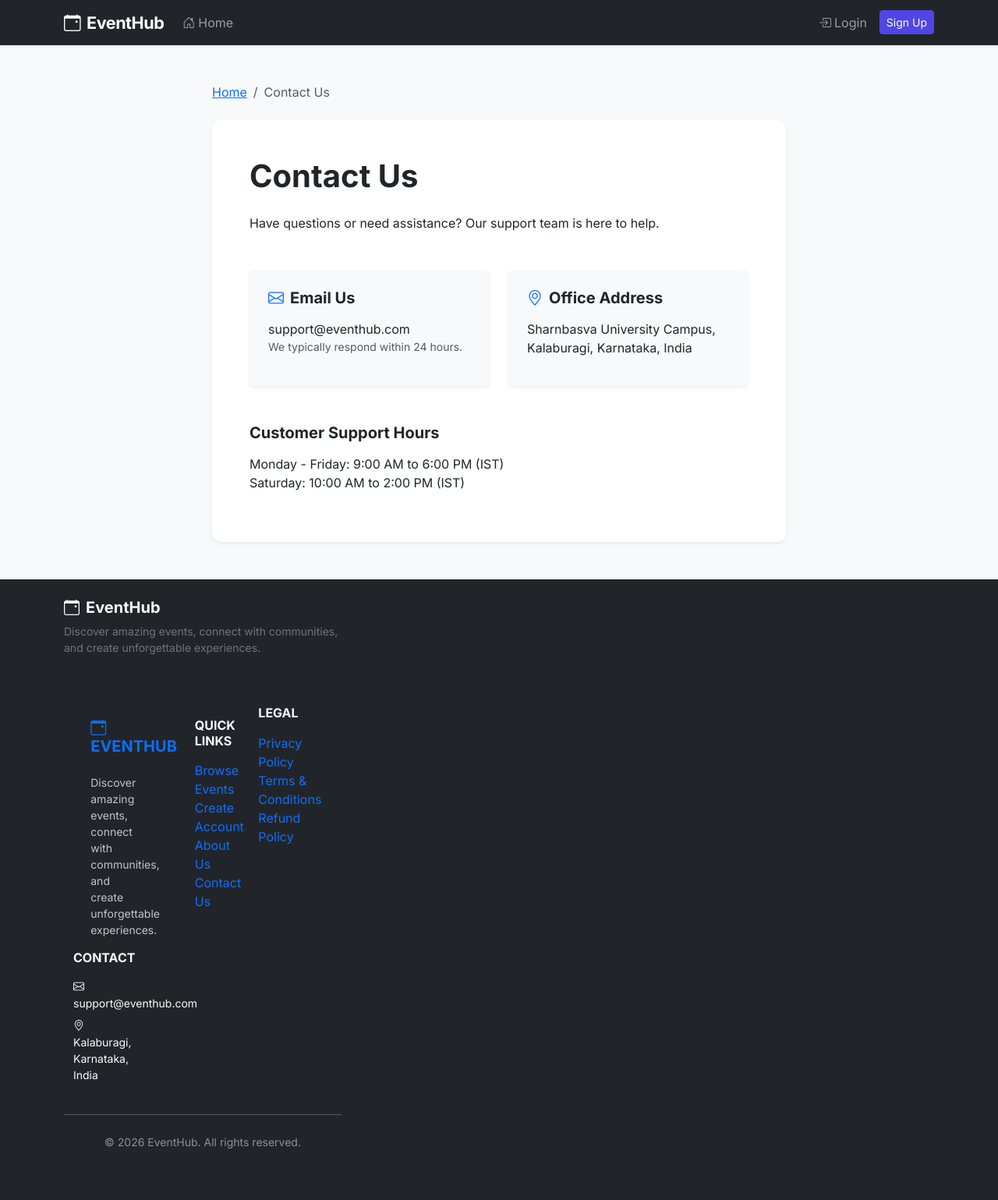
After one commit to veereshawaralli/EVENT-REGISTRATION, a Django app: template templates/events/policies/contact.html in a window 1280 px wide. The commit adds this page. Shown: the whole page at 78% size. Run offline with Django 5.2, Linux system fonts and the light colour scheme; the template is opened without the code that fills it, so the values that code supplies are empty.

Commit message:
Add mandatory policy pages for Razorpay verification

```diff
--- a/templates/base.html
+++ b/templates/base.html
@@ -150,31 +150,46 @@
                     <p class="text-secondary small">
                         Discover amazing events, connect with communities, and create unforgettable experiences.
                     </p>
+    <footer class="bg-dark text-light pt-5 pb-4">
+    <div class="container text-center text-md-start">
+        <div class="row text-center text-md-start">
+            <div class="col-md-3 col-lg-3 col-xl-3 mx-auto mt-3">
+                <h5 class="text-uppercase mb-4 fw-bold text-primary">
+                    <i class="bi bi-calendar-event me-2"></i>EventHub
+                </h5>
+                <p class="small opacity-75">
+                    Discover amazing events, connect with communities, and create unforgettable experiences.
+                </p>
             </div>
-                <div class="col-md-4 mb-3">
-                    <h6 class="fw-semibold">Quick Links</h6>
-                    <ul class="list-unstyled small">
-                        <li><a href="{% url 'events:event_list' %}" class="text-secondary text-decoration-none">Browse Events</a></li>
-                        {% if user.is_authenticated %}
-                        <li><a href="{% url 'registrations:dashboard' %}" class="text-secondary text-decoration-none">My Dashboard</a></li>
-                        <li><a href="{% url 'accounts:profile' %}" class="text-secondary text-decoration-none">Profile</a></li>
-                        {% else %}
-                        <li><a href="{% url 'accounts:signup' %}" class="text-secondary text-decoration-none">Create Account</a></li>
-                        {% endif %}
+            <div class="col-md-2 col-lg-2 col-xl-2 mx-auto mt-3">
+                <h6 class="text-uppercase fw-bold mb-3">Quick Links</h6>
+                <ul class="list-unstyled">
+                    <li><a href="{% url 'events:event_list' %}" class="text-decoration-none">Browse Events</a></li>
+                    <li><a href="{% url 'accounts:signup' %}" class="text-decoration-none">Create Account</a></li>
+                    <li><a href="{% url 'events:about' %}" class="text-decoration-none">About Us</a></li>
+                    <li><a href="{% url 'events:contact' %}" class="text-decoration-none">Contact Us</a></li>
                 </ul>
             </div>
-                <div class="col-md-4 mb-3">
-                    <h6 class="fw-semibold">Contact</h6>
-                    <ul class="list-unstyled small text-secondary">
-                        <li><i class="bi bi-envelope me-1"></i>support@eventhub.com</li>
-                        <li><i class="bi bi-geo-alt me-1"></i>Your City, Country</li>
+            <div class="col-md-4">
+                <h6 class="text-uppercase fw-bold mb-3">Legal</h6>
+                <ul class="list-unstyled">
+                    <li><a href="{% url 'events:privacy' %}" class="text-decoration-none">Privacy Policy</a></li>
+                    <li><a href="{% url 'events:terms' %}" class="text-decoration-none">Terms & Conditions</a></li>
+                    <li><a href="{% url 'events:refund' %}" class="text-decoration-none">Refund Policy</a></li>
+                </ul>
+            </div>
+            <div class="col-md-4">
+                <h6 class="text-uppercase fw-bold mb-3">Contact</h6>
+                <ul class="list-unstyled small">
+                    <li class="mb-2"><i class="bi bi-envelope me-2"></i>support@eventhub.com</li>
+                    <li><i class="bi bi-geo-alt me-2"></i>Kalaburagi, Karnataka, India</li>
                 </ul>
             </div>
         </div>
-            <hr class="border-secondary">
-            <p class="text-center text-secondary small mb-0">
-                &copy; 2026 EventHub. All rights reserved.
-            </p>
+    </div>
+    <hr class="my-4 opacity-10">
+    <div class="text-center small opacity-50">
+        © 2026 EventHub. All rights reserved.
     </div>
 </footer>
 
--- /dev/null
+++ b/templates/events/policies/contact.html
@@ -0,0 +1,32 @@
+{% extends "events/policies/policy_base.html" %}
+
+{% block policy_title %}Contact Us{% endblock %}
+{% block breadcrumb %}Contact Us{% endblock %}
+{% block page_header %}Contact Us{% endblock %}
+
+{% block policy_content %}
+<p>Have questions or need assistance? Our support team is here to help.</p>
+
+<div class="row mt-4 g-4">
+    <div class="col-md-6">
+        <div class="h-100 p-4 bg-light rounded shadow-sm">
+            <h5 class="fw-bold mb-3"><i class="bi bi-envelope me-2 text-primary"></i>Email Us</h5>
+            <p class="mb-0">support@eventhub.com</p>
+            <p class="small text-muted">We typically respond within 24 hours.</p>
+        </div>
+    </div>
+    <div class="col-md-6">
+        <div class="h-100 p-4 bg-light rounded shadow-sm">
+            <h5 class="fw-bold mb-3"><i class="bi bi-geo-alt me-2 text-primary"></i>Office Address</h5>
+            <p class="mb-0">Sharnbasva University Campus,</p>
+            <p class="mb-0">Kalaburagi, Karnataka, India</p>
+        </div>
+    </div>
+</div>
+
+<div class="mt-5">
+    <h5 class="fw-bold mb-3">Customer Support Hours</h5>
+    <p>Monday - Friday: 9:00 AM to 6:00 PM (IST)<br>
+    Saturday: 10:00 AM to 2:00 PM (IST)</p>
+</div>
+{% endblock %}
--- /dev/null
+++ b/templates/events/policies/policy_base.html
@@ -0,0 +1,25 @@
+{% extends "base.html" %}
+
+{% block title %}{% block policy_title %}{% endblock %} | EventHub{% endblock %}
+
+{% block content %}
+<div class="container py-5">
+    <div class="row justify-content-center">
+        <div class="col-lg-8">
+            <nav aria-label="breadcrumb" class="mb-4">
+                <ol class="breadcrumb">
+                    <li class="breadcrumb-item"><a href="{% url 'events:event_list' %}">Home</a></li>
+                    <li class="breadcrumb-item active">{% block breadcrumb %}{% endblock %}</li>
+                </ol>
+            </nav>
+
+            <div class="card border-0 shadow-sm p-4 p-md-5">
+                <h1 class="fw-bold mb-4">{% block page_header %}{% endblock %}</h1>
+                <div class="policy-content">
+                    {% block policy_content %}{% endblock %}
+                </div>
+            </div>
+        </div>
+    </div>
+</div>
+{% endblock %}
```
Also changed, not shown: events/urls.py (+7 -0 lines), events/views.py (+20 -0 lines), templates/events/policies/about.html (added, +17 -0 lines), templates/events/policies/privacy.html (added, +23 -0 lines), templates/events/policies/refund.html (added, +21 -0 lines), templates/events/policies/terms.html (added, +23 -0 lines), 1 other file. Lines whose indentation alone changed are shown as unchanged.
